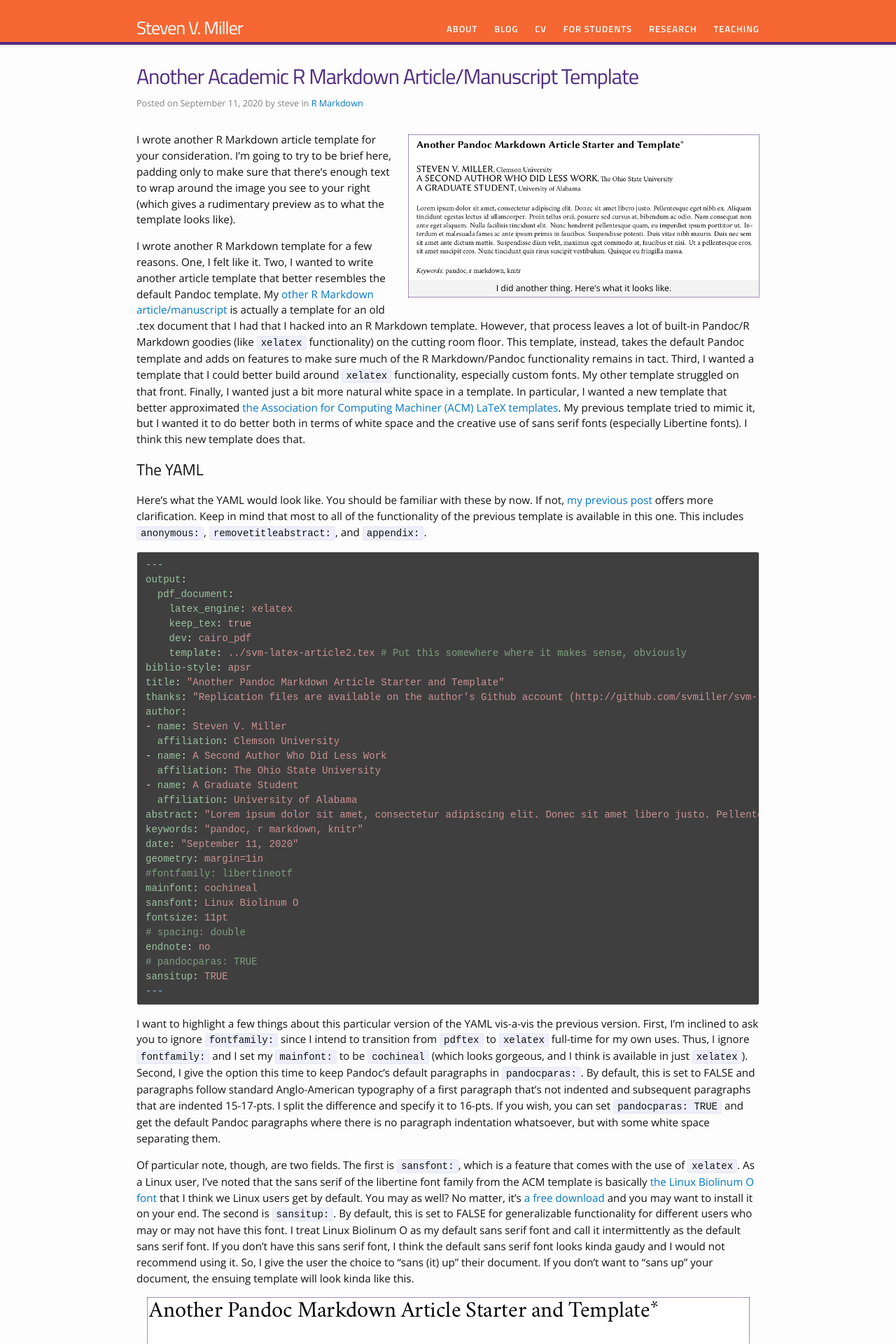
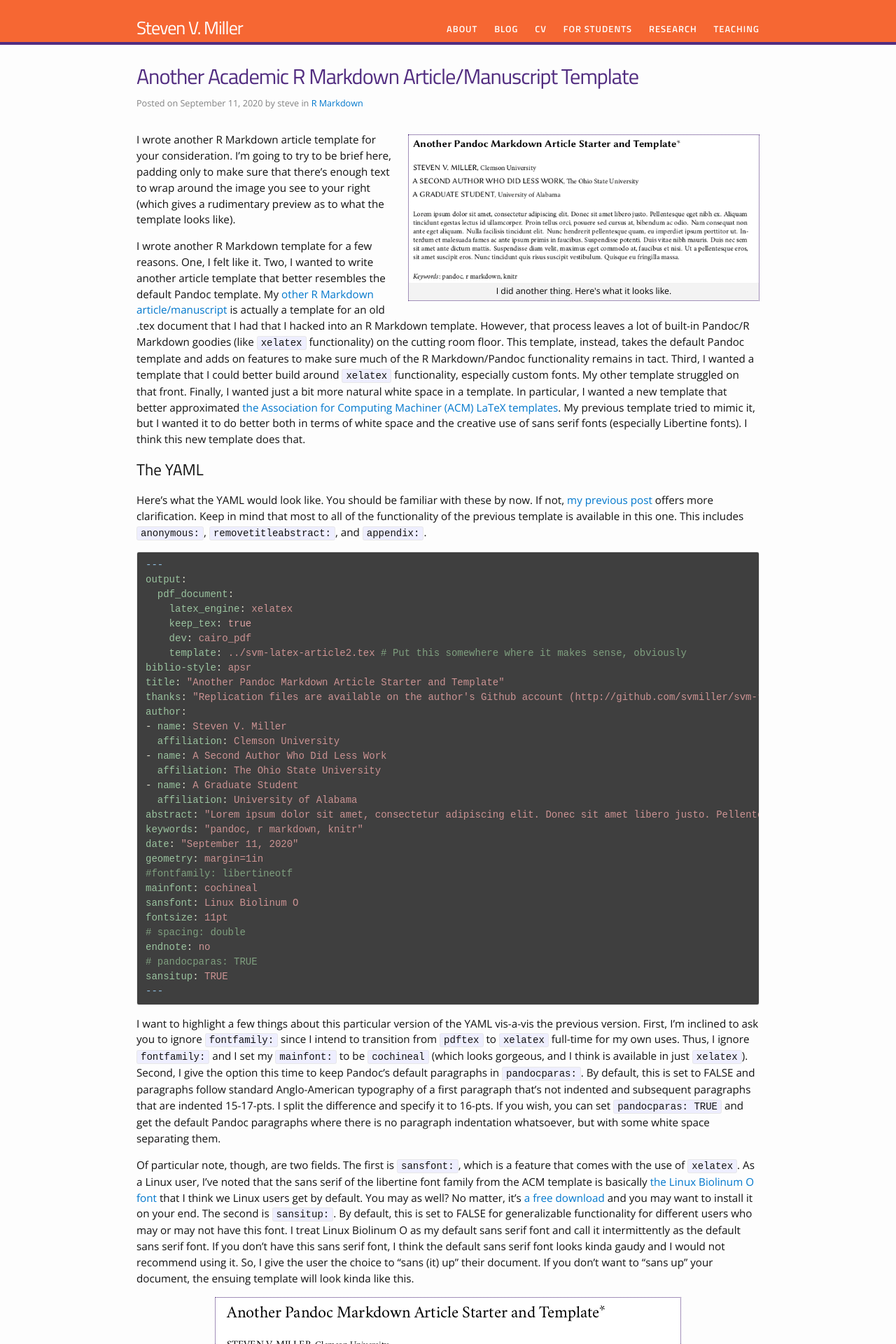
Before and after one commit to svmiller/svmiller.github.io, a Jekyll site: the page built from _posts/2020-09-11-another-rmarkdown-article-template.md, in a window 1280 px wide. Shown: the top 1920 px of the page at 70% size. Built offline with Jekyll 4.4.1, drawn with Linux system fonts in a browser that asks for light colours; nearby versions of some CDN libraries; some web fonts are replaced; comment, search, counter and statistics services are not loaded.

Commit message:
change some things

````diff
--- a/_posts/2020-09-11-another-rmarkdown-article-template.md
+++ b/_posts/2020-09-11-another-rmarkdown-article-template.md
@@ -74,13 +74,13 @@
 
 Of particular note, though, are two fields. The first is `sansfont:`, which is a feature that comes with the use of `xelatex`. As a Linux user, I've noted that the sans serif of the libertine font family from the ACM template is basically [the Linux Biolinum O font](https://fonts2u.com/linux-biolinum-o.font) that I think we Linux users get by default. You may as well? No matter, it's [a free download](https://fonts2u.com/linux-biolinum-o.font)  and you may want to install it on your end. The second is `sansitup:`. By default, this is set to FALSE for generalizable functionality for different users who may or may not have this font. I treat Linux Biolinum O as my default sans serif font and call it intermittently as the default sans serif font. If you don't have this sans serif font, I think the default sans serif font looks kinda gaudy and I would not recommend using it. So, I give the user the choice to "sans (it) up" their document. If you don't want to "sans up" your document, the ensuing template will look kinda like this.
 
-{% include image.html url="/images/dont-sans-it-up.png" caption="What it looks like when you don't sans it up." width=859 align="center" %}
+{% include image.html url="/images/dont-sans-it-up.png" caption="What it looks like when you don't sans it up." width=664 align="center" %}
 
 <!-- ![](../../../../../../images/dont-sans-it-up.png#center) -->
 
 If you do choose to "sans it up", the template will look like this. This kinda captures the ACM template pretty well (I think). Because italicized sans serif doesn't look quite right, I make these subsections to be bold and the serif subsections called above to be italicized.
 
-{% include image.html url="/images/sans-it-up.png" caption="What it looks like when you decide to sans it up." width=869 align="center" %}
+{% include image.html url="/images/sans-it-up.png" caption="What it looks like when you decide to sans it up." width=652 align="center" %}
 
 <!-- ![](../../../../../../images/sans-it-up.png#center) -->
 
--- a/_source/2020-09-11-another-rmarkdown-article-template.Rmd
+++ b/_source/2020-09-11-another-rmarkdown-article-template.Rmd
@@ -108,7 +108,7 @@
 
 ```{r dont-sans-it-up, echo=F, eval=T, results="asis", cache=F}
 
-add_jekyll_image('/images/dont-sans-it-up.png', "What it looks like when you don't sans it up.", "859", "center")
+add_jekyll_image('/images/dont-sans-it-up.png', "What it looks like when you don't sans it up.", "664", "center")
 
 ```
 
````
Also changed, not shown: other parts of _source/2020-09-11-another-rmarkdown-article-template.Rmd (+1 -1 lines), images/dont-sans-it-up.png, images/new-rmd-article-template.png, images/sans-it-up.png.
